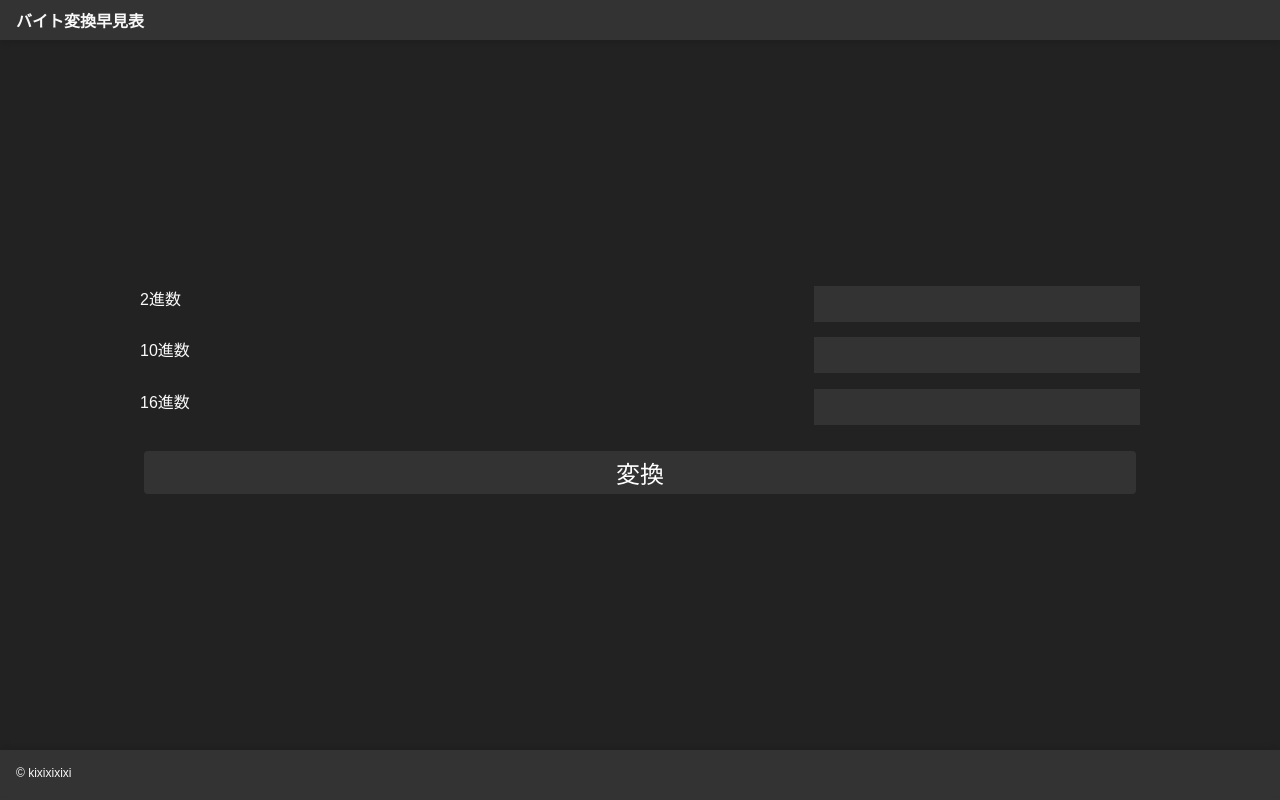
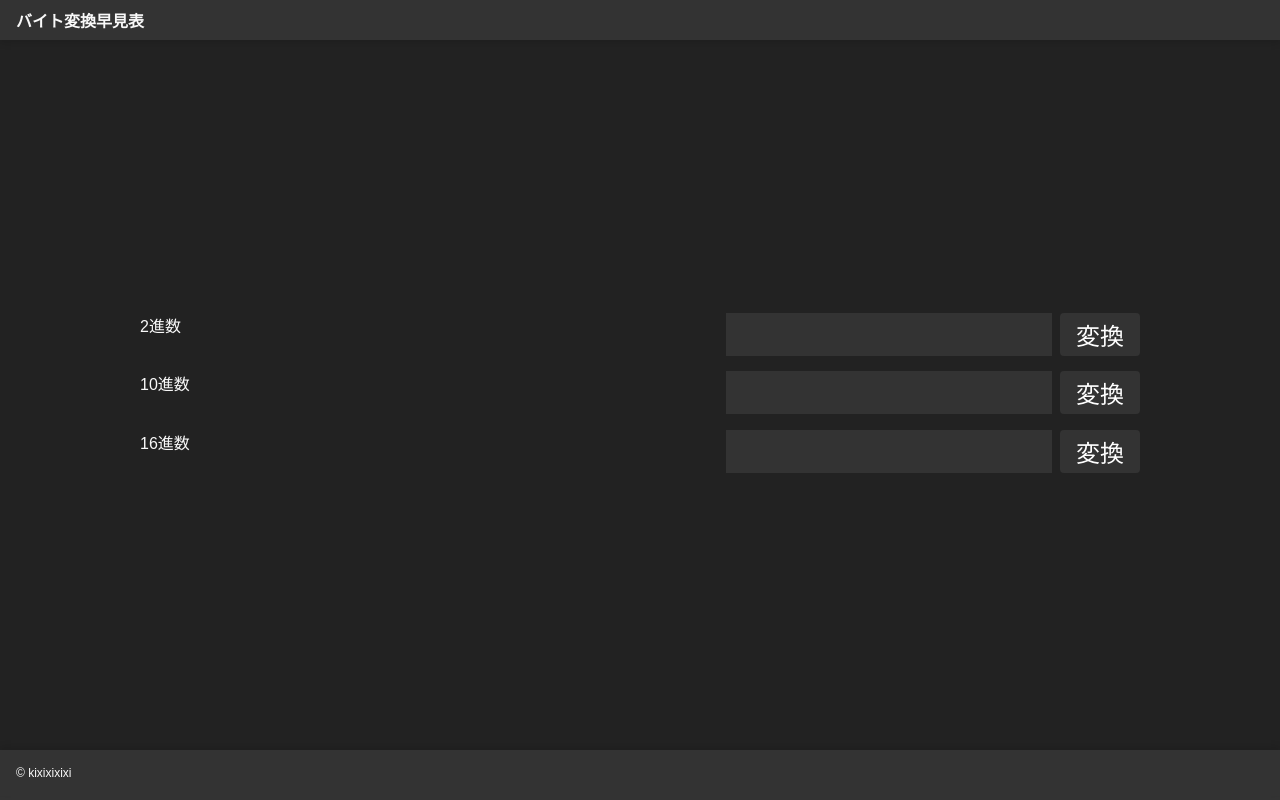
Before and after one commit to kixixixixi/byte-trans-view, a Next.js app: page / in a window 1280 px wide. Built offline with nearby package versions, Linux system fonts and the light colour scheme.

Commit message:
Add transform

```diff
--- a/app/page.tsx
+++ b/app/page.tsx
@@ -9,10 +9,45 @@ const Page: FC = () => {
     decimal: string
     hexadecimal: string
   }>({ binary: "", decimal: "", hexadecimal: "" })
+  const parsers: Record<
+    string,
+    { pattern: RegExp; parse: (v: string) => bigint; key: string }
+  > = {
+    binary: {
+      pattern: /^[01]+$/,
+      parse: (v) => BigInt("0b" + v),
+      key: "binary",
+    },
+    decimal: { pattern: /^[0-9]+$/, parse: (v) => BigInt(v), key: "decimal" },
+    hexadecimal: {
+      pattern: /^[0-9a-fA-F]+$/,
+      parse: (v) => BigInt("0x" + v),
+      key: "hexadecimal",
+    },
+  }
+
+  const transform = (from: keyof typeof parsers) => {
+    const { pattern, parse, key } = parsers[from]
+    const value = numberSet[key as keyof typeof numberSet].replace(/\s/g, "")
+    if (!pattern.test(value)) {
+      alert("不正な値です")
+      return
+    }
+    const num = parse(value)
+    setNumberSet({
+      binary: from === "binary" ? numberSet.binary : num.toString(2),
+      decimal: from === "decimal" ? numberSet.decimal : num.toString(10),
+      hexadecimal:
+        from === "hexadecimal"
+          ? numberSet.hexadecimal
+          : num.toString(16).toUpperCase(),
+    })
+  }
   return (
     <>
       <Field>
         <Label htmlFor="binary">2進数</Label>
+        <div style={{ display: "flex", gap: ".5rem" }}>
           <Input
             id="binary"
             value={numberSet.binary}
@@ -21,9 +56,12 @@ const Page: FC = () => {
             }
             style={{ textAlign: "right" }}
           />
+          <Button onClick={() => transform("binary")}>変換</Button>
+        </div>
       </Field>
       <Field>
         <Label htmlFor="decimal">10進数</Label>
+        <div style={{ display: "flex", gap: ".5rem" }}>
           <Input
             id="decimal"
             value={numberSet.decimal}
@@ -32,9 +70,12 @@ const Page: FC = () => {
             }
             style={{ textAlign: "right" }}
           />
+          <Button onClick={() => transform("decimal")}>変換</Button>
+        </div>
       </Field>
       <Field>
         <Label htmlFor="hexadecimal">16進数</Label>
+        <div style={{ display: "flex", gap: ".5rem" }}>
           <Input
             id="hexadecimal"
             value={numberSet.hexadecimal}
@@ -43,10 +84,9 @@ const Page: FC = () => {
             }
             style={{ textAlign: "right" }}
           />
+          <Button onClick={() => transform("hexadecimal")}>変換</Button>
+        </div>
       </Field>
-      <section style={{ padding: "1rem" }}>
-        <Button>変換</Button>
-      </section>
     </>
   )
 }
--- a/components/form.tsx
+++ b/components/form.tsx
@@ -50,7 +50,6 @@ export const Button: FC<ComponentProps<"button">> = ({ style, ...props }) => (
       borderRadius: ".25rem",
       fontSize: "1.5rem",
       padding: ".25rem 1rem",
-      width: "100%",
       ...style,
     }}
     {...props}
```
Lines whose indentation alone changed are shown as unchanged.
